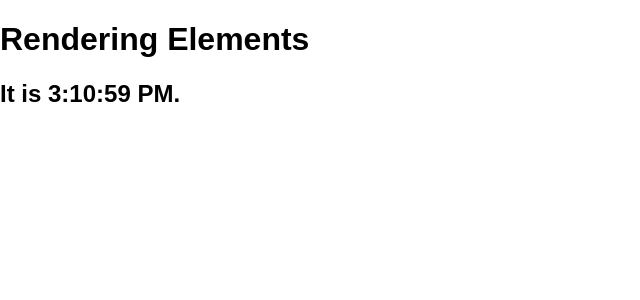
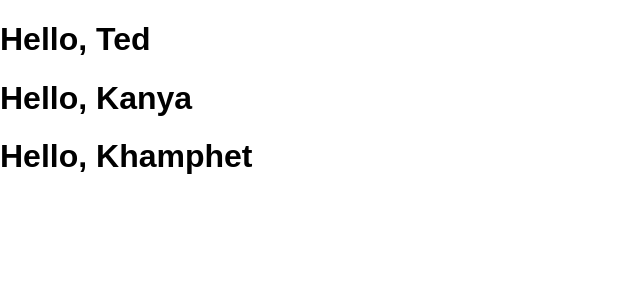
Before and after one commit to Tedev555/Learning_React.js, a React (Create React App) app: page / in a window 1280 px wide. Shown: the top 300 px of the page, without its empty margins (0-640 px from the left). Built offline with nearby package versions, Linux system fonts and the light colour scheme.

Commit message:
Components and Props

```diff
--- a/src/index.js
+++ b/src/index.js
@@ -2,15 +2,24 @@ import React from 'react';
 import ReactDOM from 'react-dom';
 import './index.css';
 
-function tick() {
-    const element = (
+//Define component with Function
+function Welcome(props) {
+
+    return <h1>Hello, {props.name}</h1>
+}
+
+//Components can refer to other components in their output.
+//Components can reuseable
+function App() {
+
+    return(
         <div>
-            <h1>Rendering Elements</h1>
-            <h2>It is {''} {new Date().toLocaleTimeString()}.</h2>
+            <Welcome name="Ted"/>
+            <Welcome name="Kanya"/>
+            <Welcome name="Khamphet"/>
         </div>
     )
+}
+const element = <App />
 
  ReactDOM.render(element, document.getElementById('root'));
-}
-
-setInterval(tick, 1000)
```
